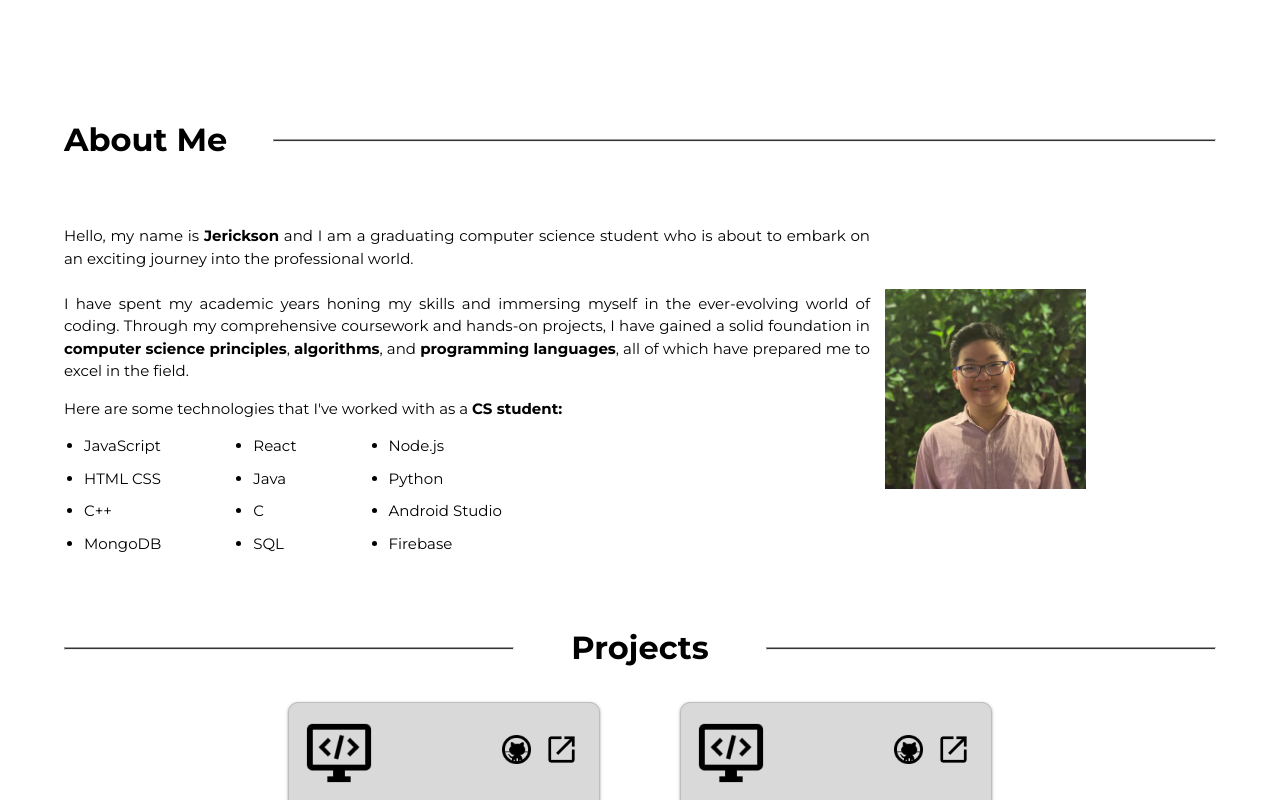
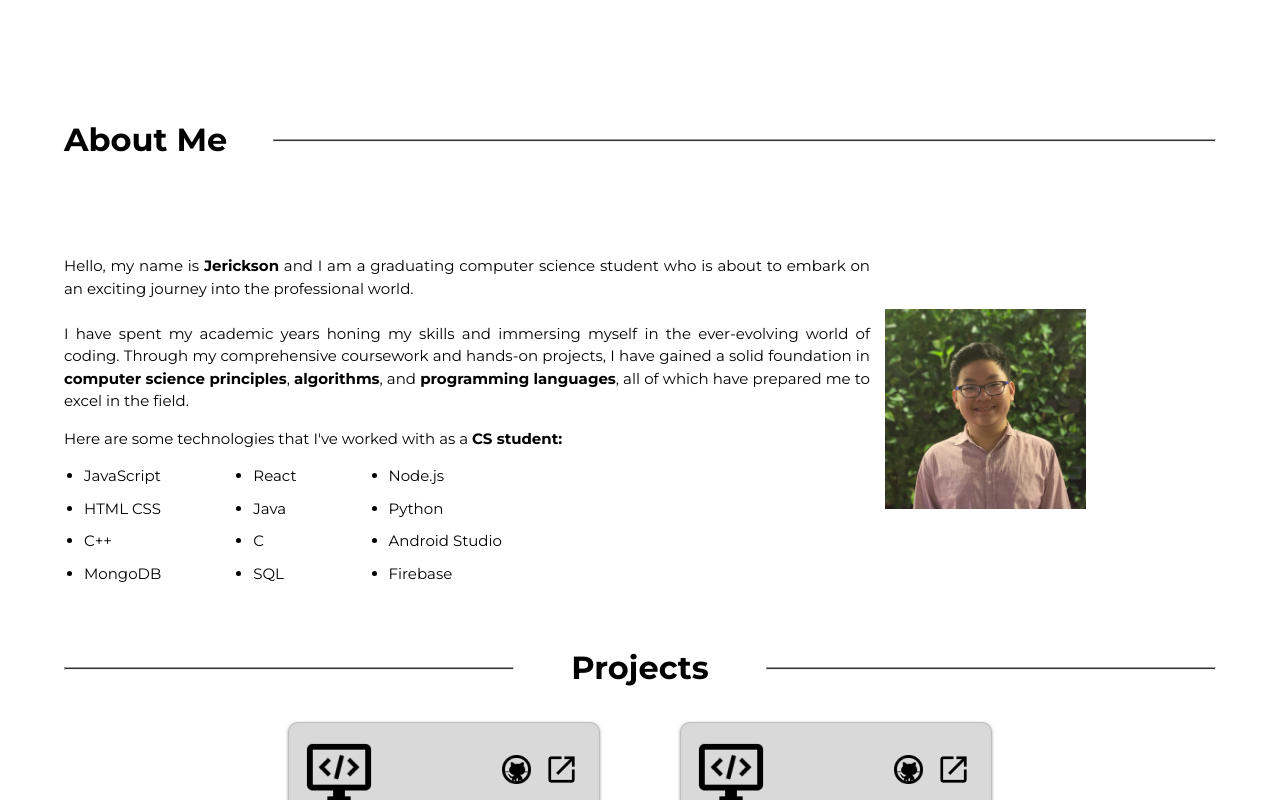
Before and after one commit to sadlifeeee/MyPortfolio-Website, a React (Vite) app: page / in a window 1280 px wide. Shown: the part 564-1364 px from the top of the page. Built offline with nearby package versions, Linux system fonts and the light colour scheme.

Commit message:
Fixed About Section Spacing

```diff
--- a/src/css/About.css
+++ b/src/css/About.css
@@ -9,7 +9,7 @@
     width: 90%;
     align-self: center;
     height: 500px;
-    margin-bottom: 50px;
+    margin-bottom: 60px;
 }
 
 #aboutTitle {
@@ -20,6 +20,7 @@
     width: 90%;
     align-items: center;
     align-self: center;
+    margin-bottom: 20px;
 }
 
 #aboutTitle > span {
@@ -37,9 +38,9 @@
     margin-left: 130px;
     align-self:center;
     text-align: justify;
-    margin-top: 30px;
     font-size: 18px;
-    margin-bottom: 50px;
+    margin-top: 100px;
+    margin-bottom: 100px;
     margin-right: 50px;
 }
 
```
Also changed, not shown: 4 other files (tests, documents, lock files or other folders).
